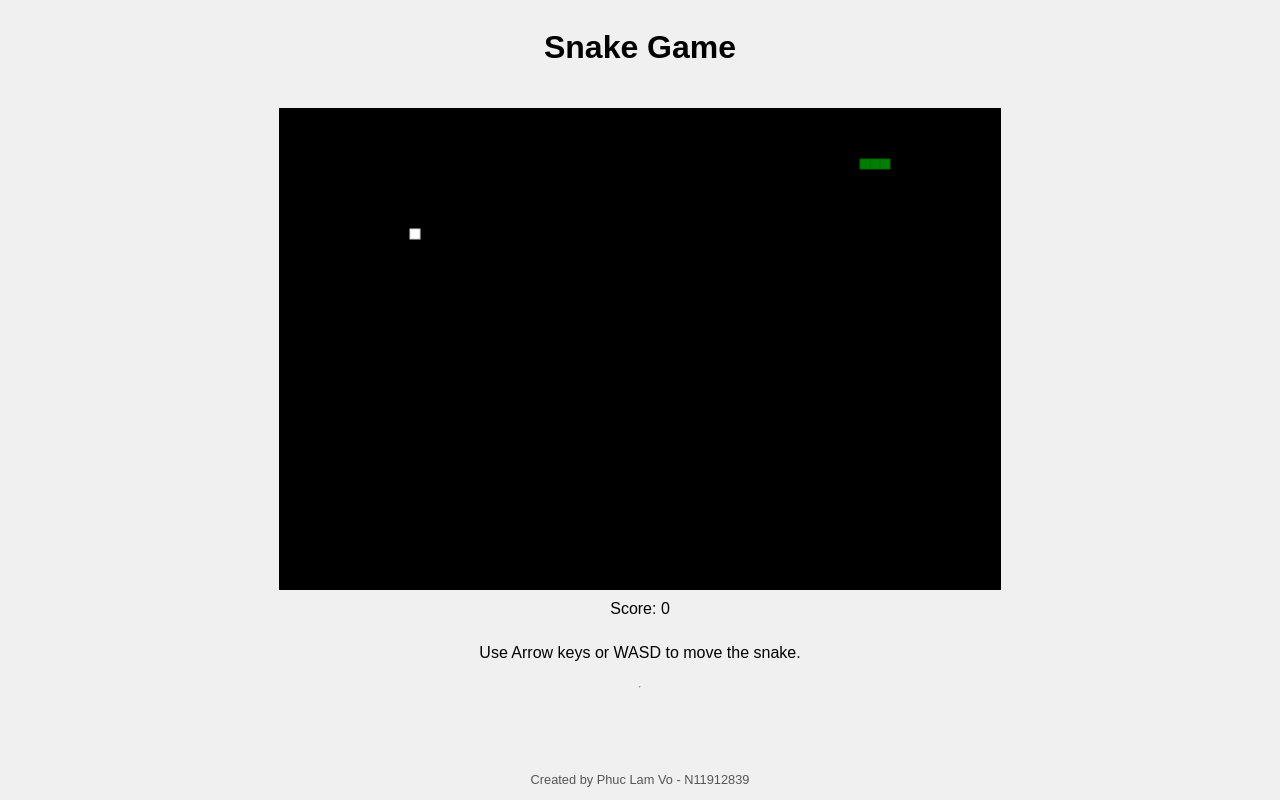
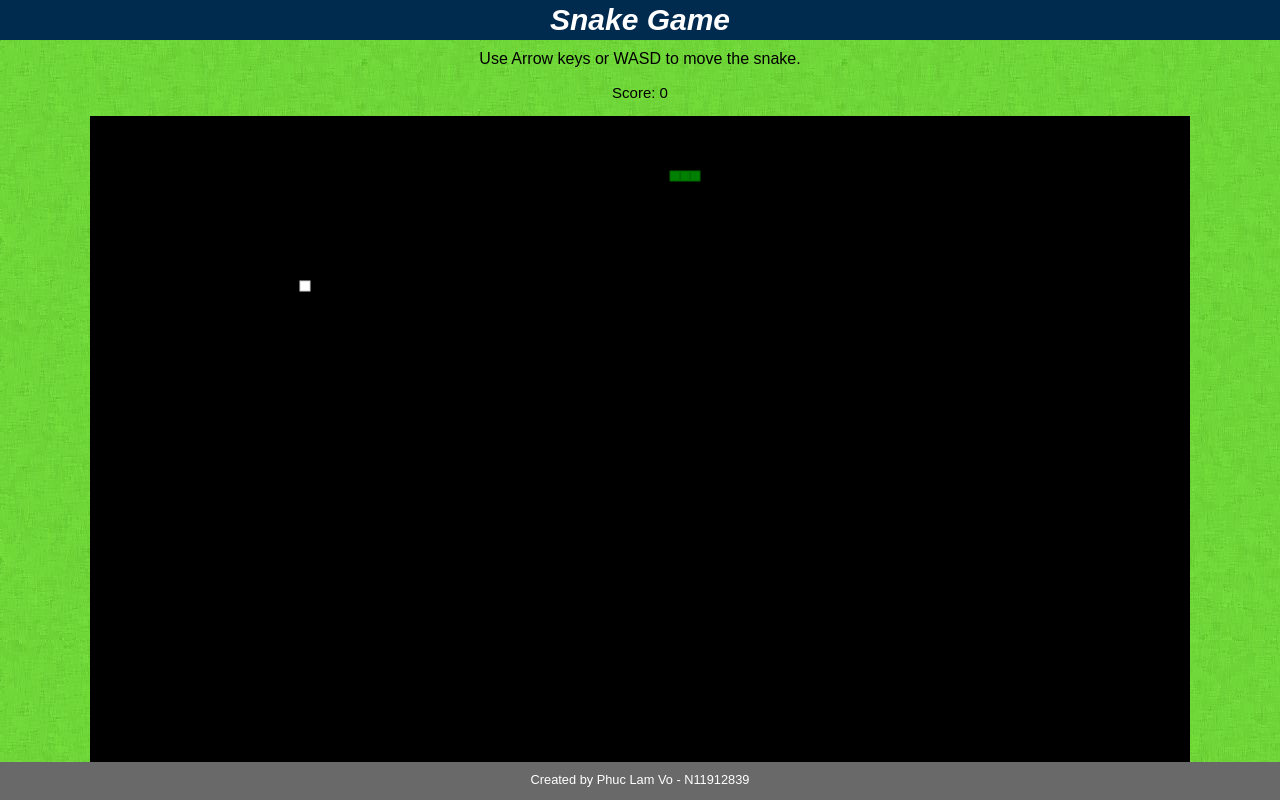
Before and after one commit to volam1311/Snake-game-web, a plain HTML site: page index.html in a window 1280 px wide. Drawn offline with Linux system fonts and the light colour scheme.

Commit message:
Commit all changes

```diff
--- a/index.html
+++ b/index.html
@@ -7,10 +7,12 @@
     <link rel="stylesheet" href="style.css">
 </head>
 <body>
-    <h1>Snake Game</h1>
-    <canvas id="gameCanvas" width="720" height="480"></canvas>
-    <p>Score: <span id="score">0</span></p>
-    <p>Use Arrow keys or WASD to move the snake.</p>
+    <div class="logo">
+        <h1>Snake Game</h1>
+    </div>
+    <p class="Instructions">Use Arrow keys or WASD to move the snake.</p>
+    <p class="score">Score: <span id="score">0</span></p>
+    <canvas id="gameCanvas" width="1100" height="650"></canvas>
     <script src="script.js"></script>
 </body>
 <hr>
--- a/script.js
+++ b/script.js
@@ -6,9 +6,7 @@ const gridSize = 10;
 const canvasWidth = canvas.width;
 const canvasHeight = canvas.height;
 
-// Difficulty (lower interval = faster game)
-// Python difficulty 25 corresponds roughly to 1000/25 = 40ms interval, let's use 100ms for a start, closer to easy/medium
-let gameSpeed = 100; // milliseconds
+let gameSpeed = 100;
 
 let snake = [
     { x: 100, y: 50 },
--- a/style.css
+++ b/style.css
@@ -3,13 +3,33 @@ body {
     flex-direction: column;
     align-items: center;
     font-family: sans-serif;
-    background-color: #f0f0f0;
+    background-image: url(bg.png);
+    padding: 0;
+    margin: 0;
+}
+.logo {
+    display: flex;
+    justify-content: center;
+    align-items: center;
+    width: 100%;
+    height: 40px;
+    background-color: #002b4f;
+    padding: 0;
+    margin: 0;
 }
 
+.logo h1 {
+    font-size: 30px;
+    font-style: italic;
+    color: white;
+    margin: 0;
+    padding: 0;
+}
 canvas {
-    border: 1px solid black;
+    border: 0 solid black;
     background-color: black;
-    margin-top: 20px;
+    margin-top: 15px;
+    padding-top: 5px;
 }
 
 p {
@@ -17,11 +37,24 @@ p {
 }
 footer{
     font-size: 0.8em;
-    color: #555;
-    margin-top: 20px;
+    color: white;
+    background-color: #696969;
+    margin-top: 5px;
     text-align: center;
     width: 100%;
     position: fixed;
     bottom: 0;
-    left: 0;
 }
+.score{
+    font-size: 15px;
+    margin: 0;
+    padding: 0;
+    text-align: center;
+}
+.instructions
+{
+    font-size: 15px;
+    margin: 0;
+    padding: 0;
+    text-align: center;
+}
```
Also changed, not shown: 1 other file.
